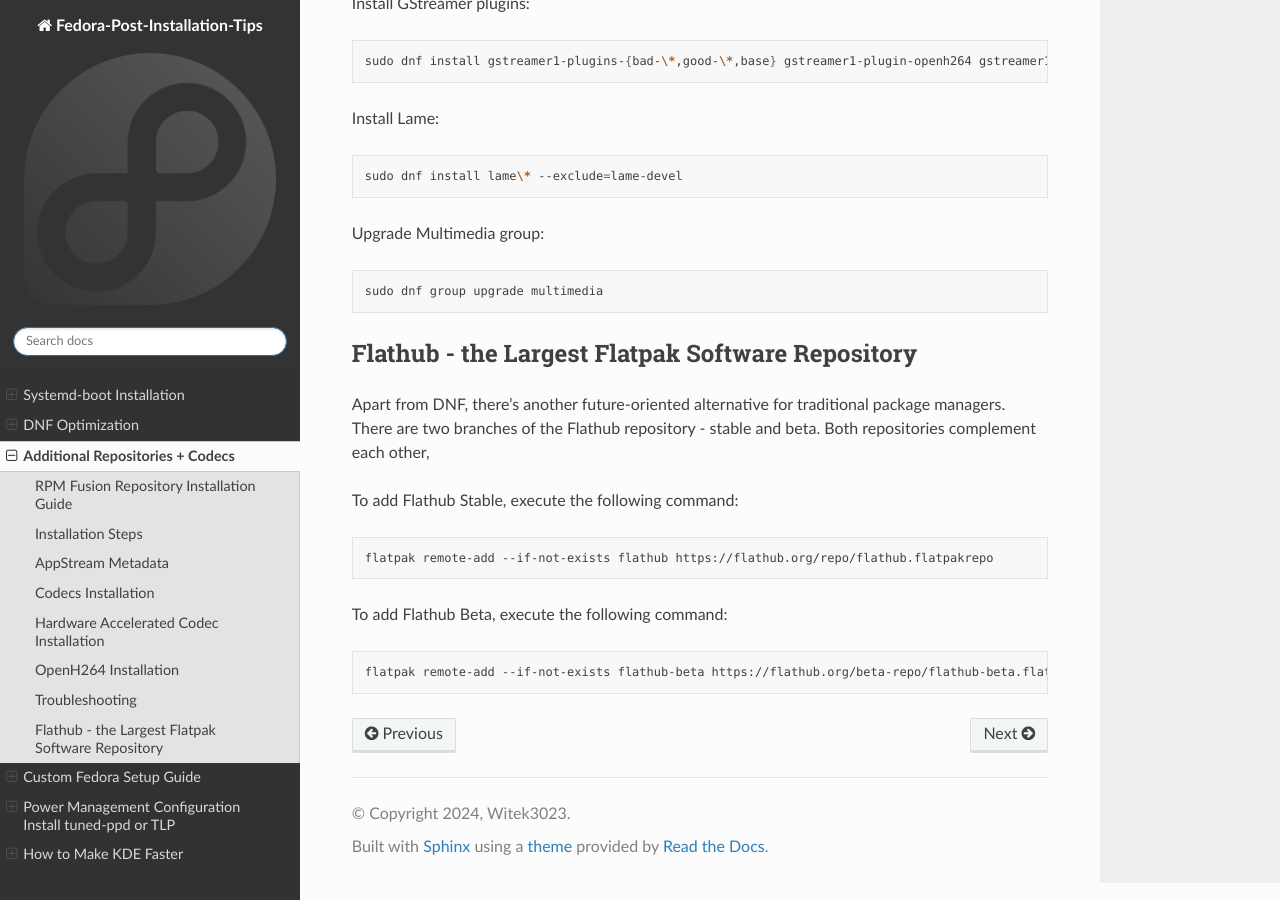
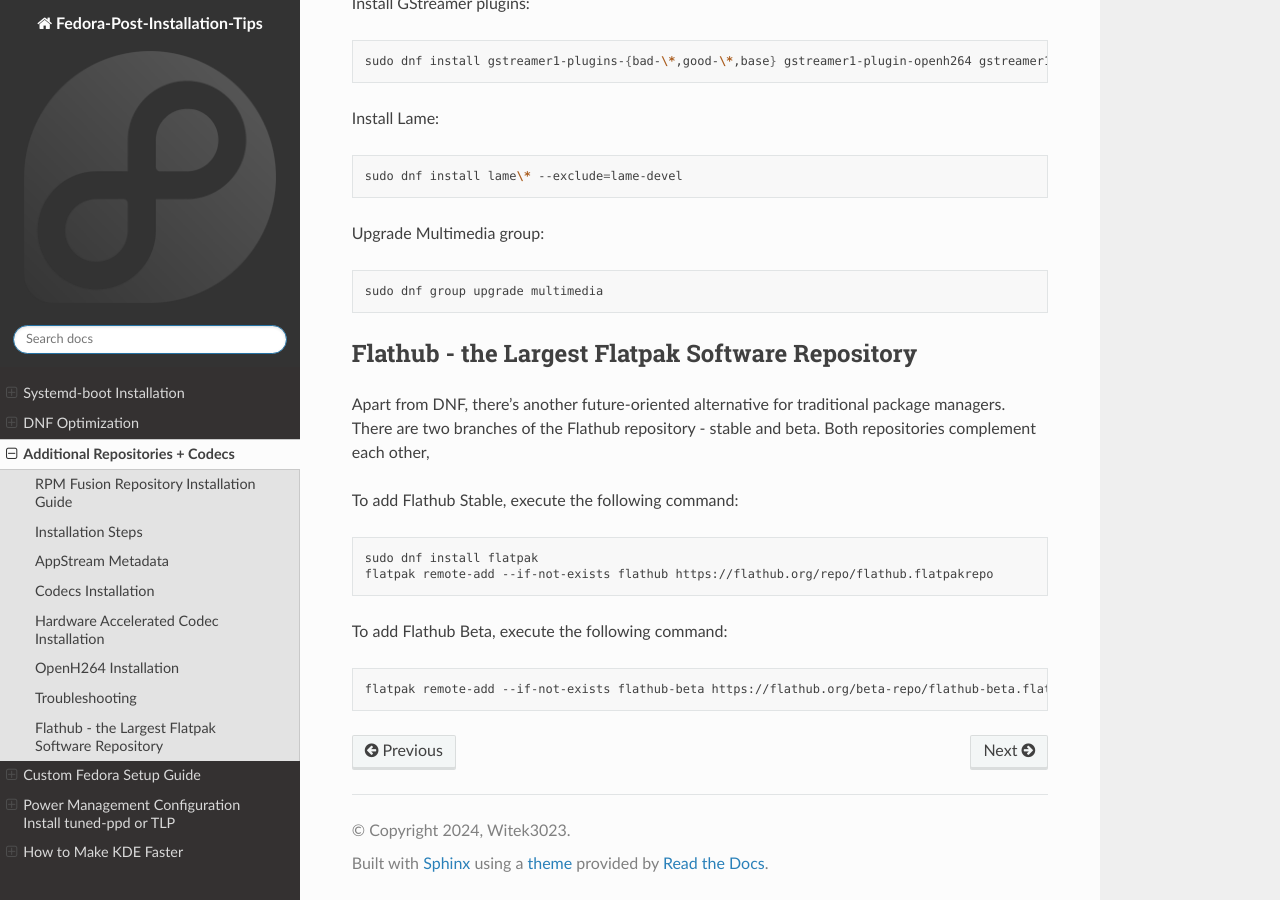
Before and after one commit to Witek3023/Fedora-Post-Installation-Tips, a Sphinx documentation site: the page built from docs/source/additional-repositories.rst, in a window 1280 px wide and 900 px high, scrolled down 1924 px. Built offline with Sphinx 7.4.7 and the Read the Docs theme 3.1.0, drawn with Linux system fonts in a browser that asks for light colours.

Commit message:
Update additional-repositories.rst

```diff
--- a/docs/source/additional-repositories.rst
+++ b/docs/source/additional-repositories.rst
@@ -113,6 +113,7 @@
 
 .. code-block:: shell
 
+    sudo dnf install flatpak
     flatpak remote-add --if-not-exists flathub https://flathub.org/repo/flathub.flatpakrepo
 
 To add Flathub Beta, execute the following command:
```
